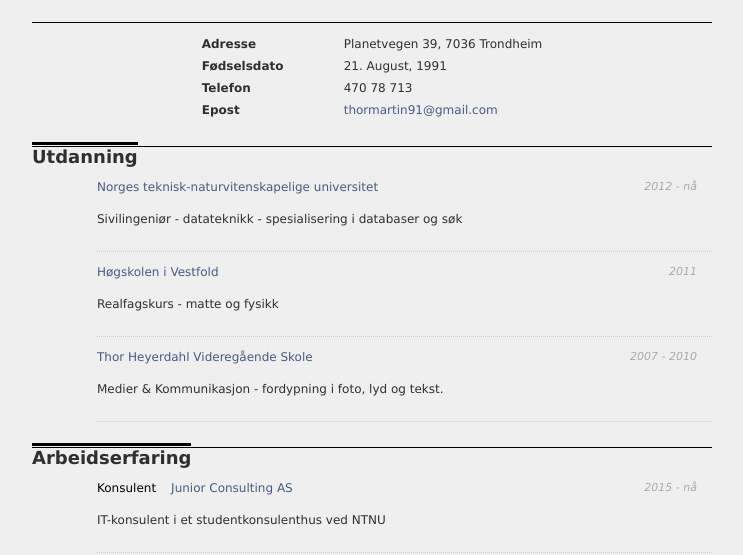
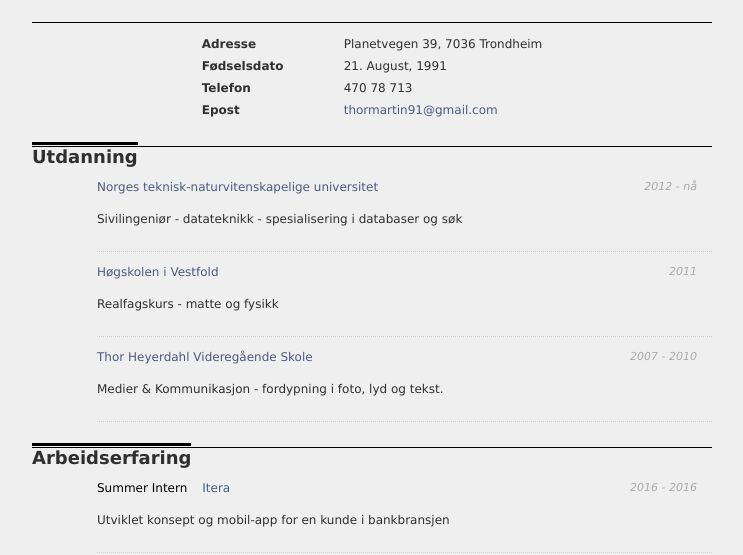
Before and after one commit to thormartin91/thorma, a plain HTML site: page index.html in a window 1280 px wide. Shown: the part 246-801 px from the top of the page, without its empty margins (268-1011 px from the left). Drawn offline with Linux system fonts and the light colour scheme; files whose address does not match are found by name.

Commit message:
add summer internship 2016

```diff
--- a/index.html
+++ b/index.html
@@ -109,6 +109,12 @@
             </h2>
 
             <ul class="exp_list">
+                <li>
+                    <span>2016 - 2016</span>
+                    <span class="role">Summer Intern</span>
+                    <a href="http://www.itera.no">Itera</a>
+                    <p>Utviklet konsept og mobil-app for en kunde i bankbransjen</p>
+                </li>
                 <li>
                     <span>2015 - nå</span>
                     <span class="role">Konsulent</span>
```
